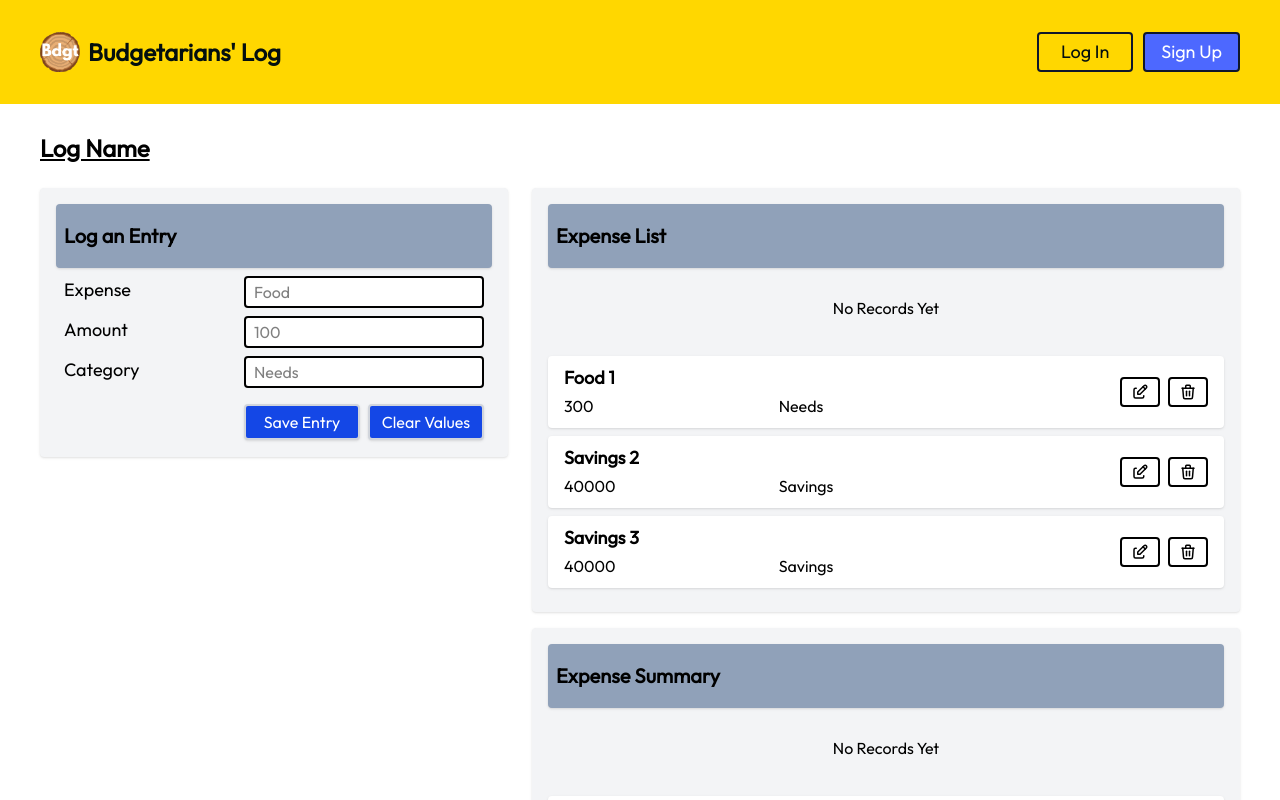
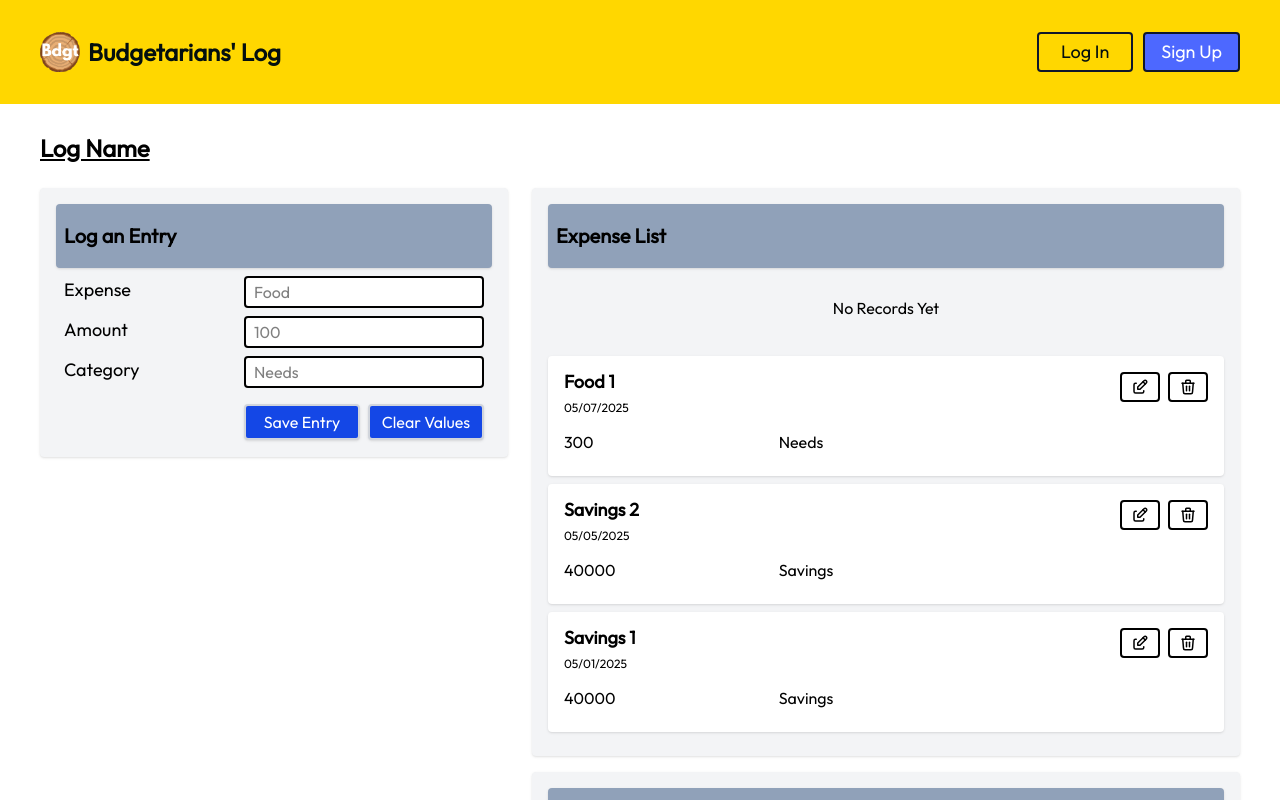
Before and after one commit to marlmunar/budget-tracker, a React (Vite) app in the folder frontend/: page /log in a window 1280 px wide. Shown: the top 800 px of the page. Built offline with nearby package versions, Linux system fonts and the light colour scheme.

Commit message:
Added timestamps on the expense list items

```diff
--- a/frontend/src/components/ExpenseList.jsx
+++ b/frontend/src/components/ExpenseList.jsx
@@ -7,9 +7,24 @@ const ExpenseList = () => {
       <h2 className="log-section-header">Expense List</h2>
 
       <NoRecords />
-      <ExpenseListItem name="Food 1" amount="300" category="Needs" />
-      <ExpenseListItem name="Savings 2" amount="40000" category="Savings" />
-      <ExpenseListItem name="Savings 3" amount="40000" category="Savings" />
+      <ExpenseListItem
+        name="Food 1"
+        amount="300"
+        category="Needs"
+        timeStamps="05/07/2025"
+      />
+      <ExpenseListItem
+        name="Savings 2"
+        amount="40000"
+        category="Savings"
+        timeStamps="05/05/2025"
+      />
+      <ExpenseListItem
+        name="Savings 1"
+        amount="40000"
+        category="Savings"
+        timeStamps="05/01/2025"
+      />
     </section>
   );
 };
--- a/frontend/src/components/ExpenseListItem.jsx
+++ b/frontend/src/components/ExpenseListItem.jsx
@@ -1,11 +1,14 @@
 import { TbTrash, TbEdit } from "react-icons/tb";
-const ExpenseListItem = ({ name, amount, category }) => {
+const ExpenseListItem = ({ name, amount, category, timeStamps }) => {
   return (
     <div className="my-2 bg-white shadow rounded px-4 p-2 grid grid-rows-2 grid-cols-3 items-center hover:bg-slate-200/50 transition-all duration-300">
-      <p className="text-lg font-semibold col-span-2">{name}</p>
+      <div className="col-span-2">
+        <p className="text-lg font-semibold my-1">{name}</p>
+        <p className="text-xs">{timeStamps}</p>
+      </div>
       <p>{amount}</p>
-      <p>{category}</p>
-      <div className="flex gap-2 justify-end row-start-1 col-start-3 row-span-2">
+      <p className="">{category}</p>
+      <div className="py-2 flex gap-2 justify-end row-start-1 col-start-3 row-span-2 self-start">
         <TbEdit className="rounded text-3xl p-1 border-2 md:min-w-10 bg-white" />
         <TbTrash className="rounded text-3xl p-1 border-2 md:min-w-10 bg-white" />
       </div>
```
